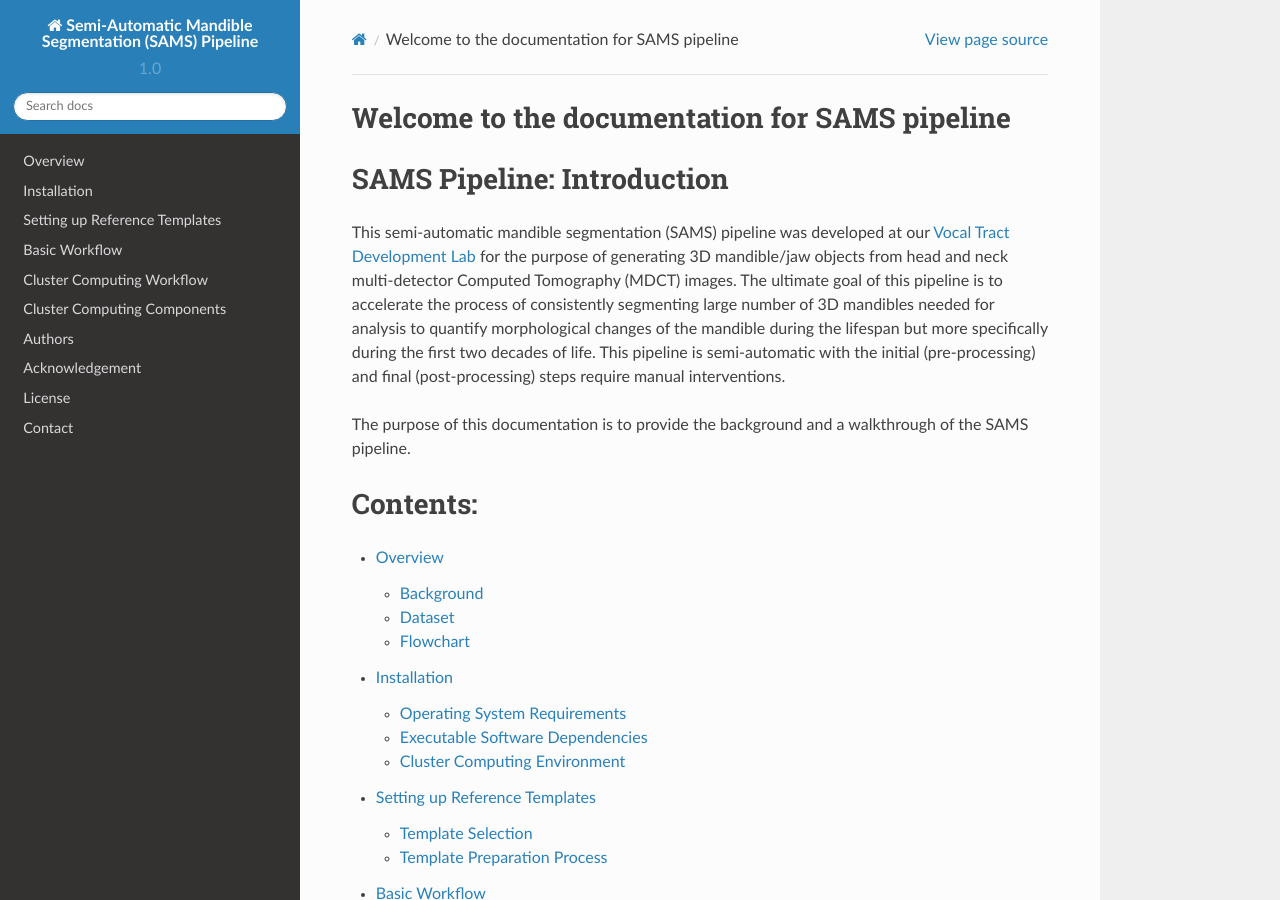
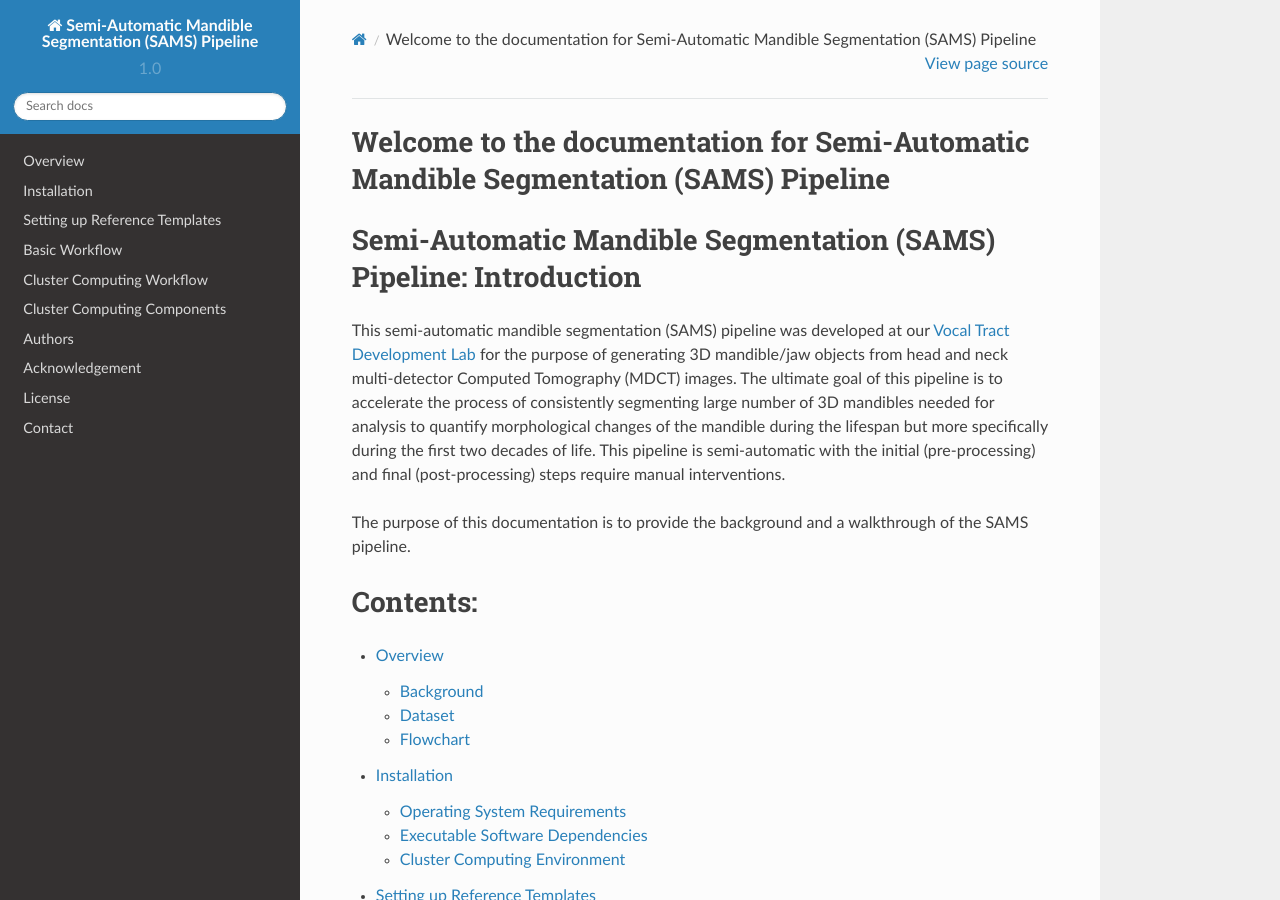
Before and after one commit to ychuang6/sams-documentation, a Sphinx documentation site: the page built from source/index.rst, in a window 1280 px wide and 900 px high. Built offline with Sphinx 7.4.7 and the Read the Docs theme 2.0.0, drawn with Linux system fonts in a browser that asks for light colours.

Commit message:
modified:   build/doctrees/environment.pickle 	modified:   build/doctrees/index.doctree 	modified:   build/html/_sources/index.rst.txt 	modified:   build/html/index.html 	modified:   build/html/objects.inv 	modified:   build/html/searchindex.js 	modified:   source/conf.py 	modified:   source/index.rst

```diff
--- a/source/conf.py
+++ b/source/conf.py
@@ -47,7 +47,7 @@ master_doc = 'index'
 # General information about the project.
 project = u'Semi-Automatic Mandible Segmentation (SAMS) Pipeline'
 copyright = u'2017, Vocal Tract Development Laboratory'
-author = u'Vocal Tract Development Laboratory'
+author = u'Vocal Tract Development Laboratory, Waisman Center, University of Wisconsin-Madison'
 
 # The version info for the project you're documenting, acts as replacement for
 # |version| and |release|, also used in various other places throughout the
@@ -126,8 +126,8 @@ latex_elements = {
 # (source start file, target name, title,
 #  author, documentclass [howto, manual, or own class]).
 latex_documents = [
-    (master_doc, 'samspipeline.tex', u'samspipeline Documentation',
-     u'Vocal Tract Development Lab', 'manual'),
+    (master_doc, 'samspipeline.tex', u'Semi-Automatic Mandible Segmentation (SAMS) Pipeline Documentation',
+     u'Vocal Tract Development Laboratory', 'manual'),
 ]
 
 
@@ -136,7 +136,7 @@ latex_documents = [
 # One entry per manual page. List of tuples
 # (source start file, name, description, authors, manual section).
 man_pages = [
-    (master_doc, 'samspipeline', u'samspipeline Documentation',
+    (master_doc, 'samspipeline', u'Semi-Automatic Mandible Segmentation (SAMS) Pipeline Documentation',
      [author], 1)
 ]
 
@@ -147,7 +147,7 @@ man_pages = [
 # (source start file, target name, title, author,
 #  dir menu entry, description, category)
 texinfo_documents = [
-    (master_doc, 'samspipeline', u'samspipeline Documentation',
-     author, 'samspipeline', 'One line description of project.',
+    (master_doc, 'samspipeline', u'Semi-Automatic Mandible Segmentation (SAMS) Pipeline Documentation',
+     author, 'samspipeline', 'This project is funded by NIH research grant R01 DC006282 (MRI and CT Studies of the Developing Vocal Tract, Houri K. Vorperian, Principal Investigator) from the NIDCD, and by a core grant P30 HD03352 and U54 HD090256 to the Waisman Center, University of Wisconsin-Madison.',
      'Miscellaneous'),
 ]
--- a/source/index.rst
+++ b/source/index.rst
@@ -3,11 +3,11 @@
    You can adapt this file completely to your liking, but it should at least
    contain the root `toctree` directive.
 
-Welcome to the documentation for SAMS pipeline
-==============================================
+Welcome to the documentation for Semi-Automatic Mandible Segmentation (SAMS) Pipeline
+=====================================================================================
 
-SAMS Pipeline: Introduction
-===========================
+Semi-Automatic Mandible Segmentation (SAMS) Pipeline: Introduction
+==================================================================
 
 This semi-automatic mandible segmentation (SAMS) pipeline was developed at our `Vocal Tract Development Lab <http://www.waisman.wisc.edu/vocal/>`_ for the purpose of generating 3D mandible/jaw objects from head and neck multi-detector Computed Tomography (MDCT) images. The ultimate goal of this pipeline is to accelerate the process of consistently segmenting large number of 3D mandibles needed for analysis to quantify morphological changes of the mandible during the lifespan but more specifically during the first two decades of life. This pipeline is semi-automatic with the initial (pre-processing) and final (post-processing) steps require manual interventions.
 
```
Also changed, not shown: 6 other files.
